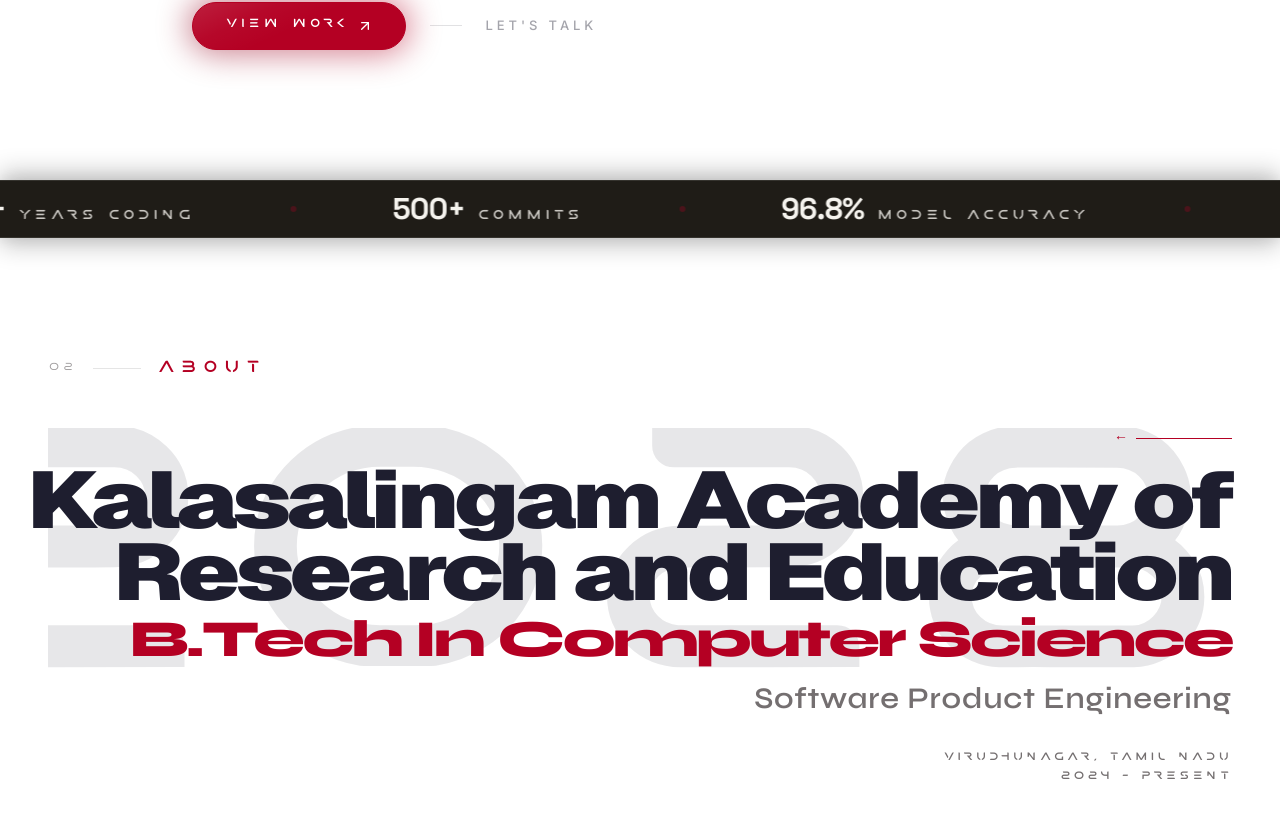
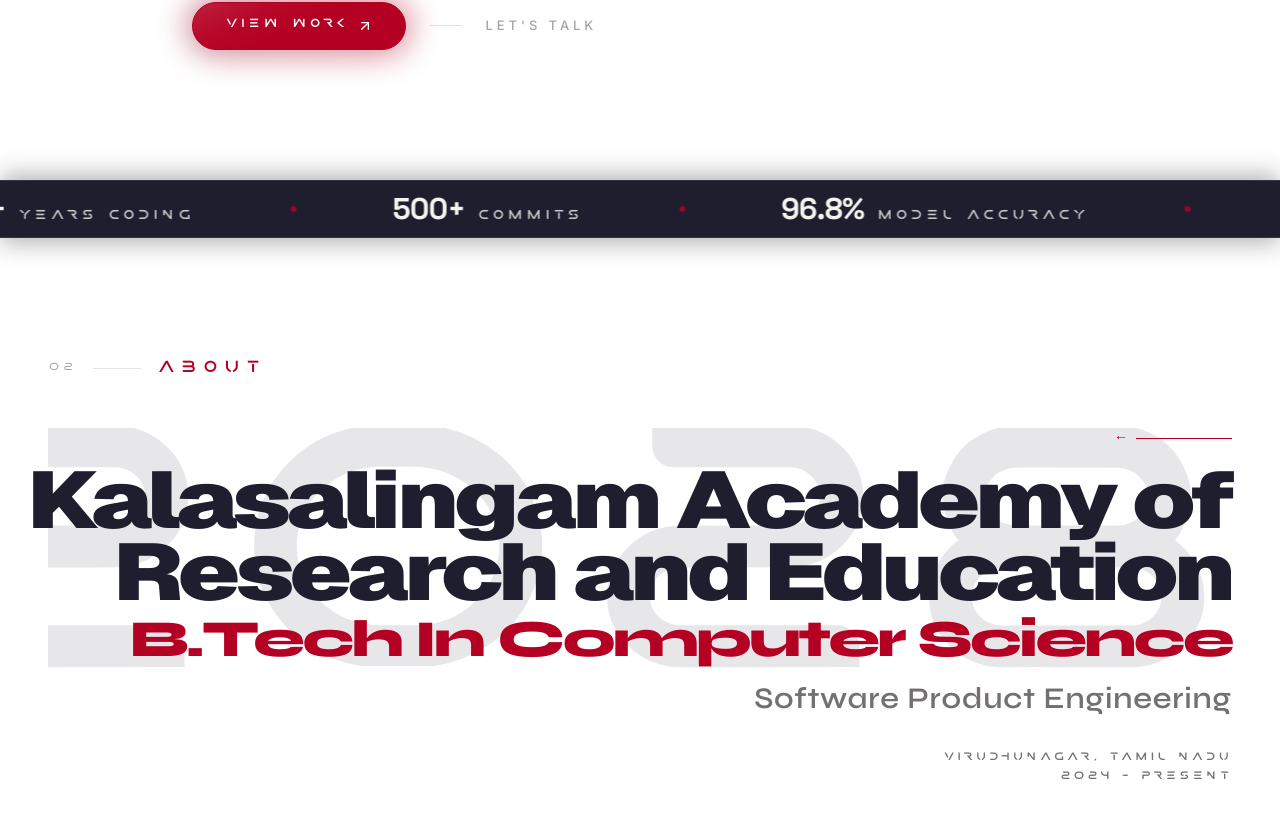
Before and after one commit to Megha-r20/MeghaR_portfolio, a Next.js app: page / in a window 1280 px wide. Shown: the part 1566-2384 px from the top of the page. Built offline with nearby package versions, Linux system fonts and the light colour scheme; a web font is replaced by a local one.

Commit message:
Update portfolio

```diff
--- a/components/shared/StatsMarquee.tsx
+++ b/components/shared/StatsMarquee.tsx
@@ -65,7 +65,7 @@
   return (
     <section
       ref={sectionRef}
-      className="relative w-full py-2 sm:py-2.5 border-y border-white/10 bg-[#1F1C17] shadow-[0_8px_24px_rgba(0,0,0,0.22),0_-8px_24px_rgba(0,0,0,0.22)] overflow-hidden z-20"
+      className="relative w-full py-2 sm:py-2.5 border-y border-white/10 bg-[#1e1e2f] shadow-[0_8px_24px_rgba(0,0,0,0.22),0_-8px_24px_rgba(0,0,0,0.22)] overflow-hidden z-20"
     >
       <div className="relative z-0 flex overflow-hidden whitespace-nowrap group/marquee">
         <div
@@ -81,7 +81,7 @@
               {STATS.map((stat, j) => (
                 <div key={`${i}-${j}`} className="flex items-center gap-12 sm:gap-16 md:gap-24 group">
                   {/* Stat Item */}
-                  <div className="flex items-baseline gap-2 sm:gap-3 cursor-default transition-all duration-[600ms] ease-out hover:-translate-y-1 group">
+                  <div className="flex items-baseline gap-2 sm:gap-3 cursor-default transition-all duration-[600ms] ease-out hover:-translate-y-1">
                     <span className="font-display font-bold text-2xl sm:text-3xl text-[#f5f3ee] tracking-tight transition-colors duration-500 group-hover:text-[#b40023]">
                       <AnimatedValue value={stat.value} started={started} />
                     </span>
@@ -91,7 +91,7 @@
                   </div>
 
                   {/* Static separator dot — no Framer Motion */}
-                  <div className="h-1.5 w-1.5 rounded-full bg-[#b40023]/30 group-hover:bg-[#b40023] transition-colors duration-500" />
+                  <div className="h-1.5 w-1.5 rounded-full bg-[#b40023]/80 group-hover:bg-[#b40023] transition-colors duration-500" />
                 </div>
               ))}
             </React.Fragment>
```
